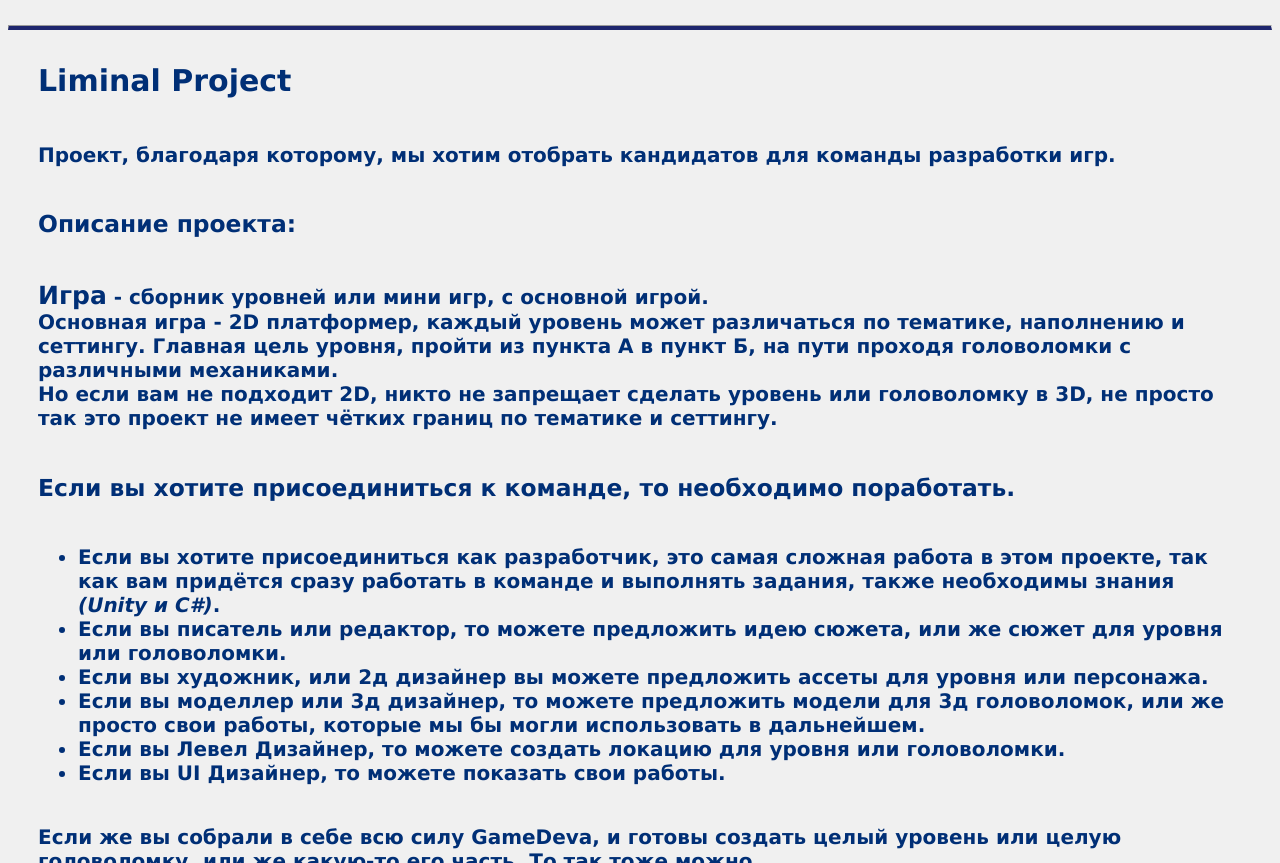
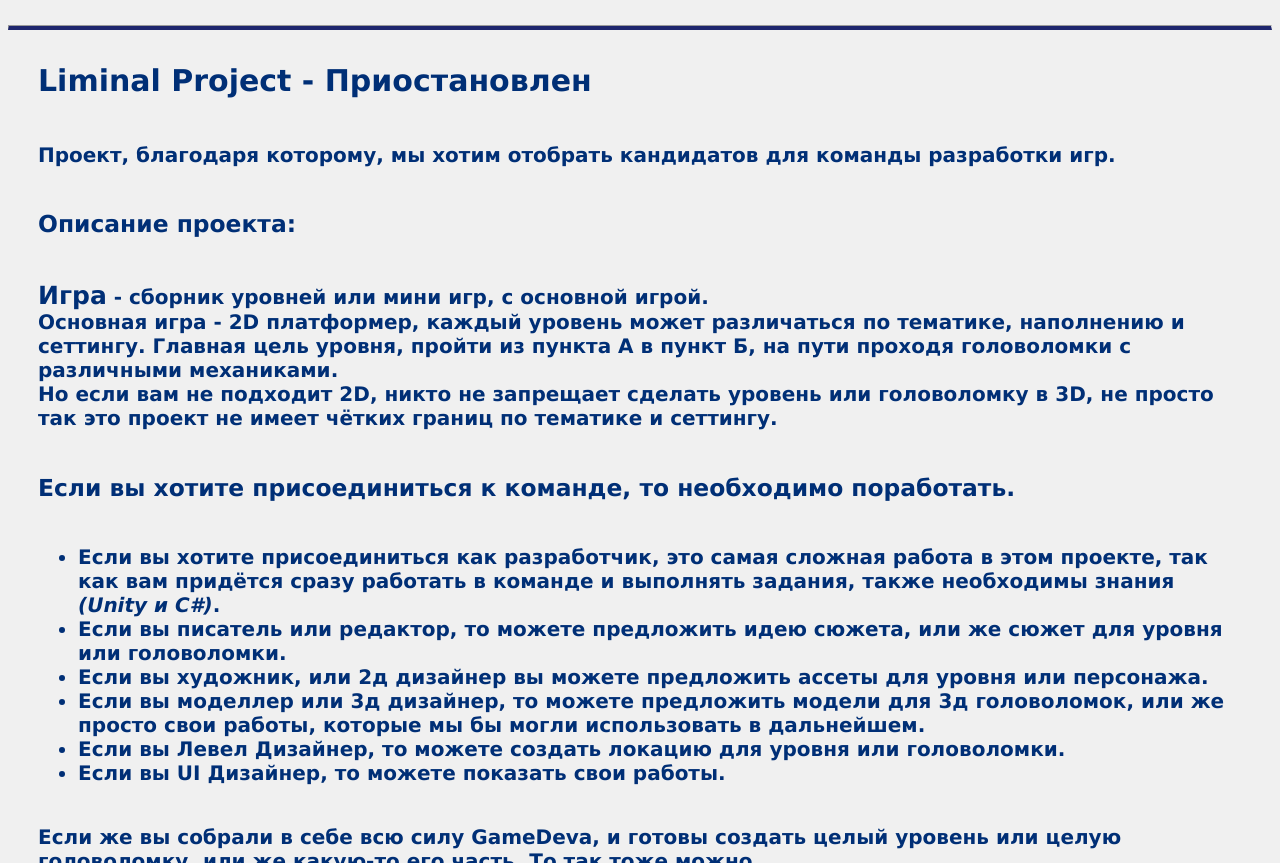
Before and after one commit to Dmitriy-OLW/OLW, a plain HTML site: page index.html in a window 1280 px wide. Shown: the part 4328-5191 px from the top of the page. Drawn offline with Linux system fonts and the light colour scheme.

Commit message:
Update index.html

```diff
--- a/index.html
+++ b/index.html
@@ -180,7 +180,7 @@ U.D.E.P. - страйкбольная команда.<br>
 <hr>
 <section id="section-5">
 
-<h2>Liminal Project</h2>
+<h2>Liminal Project - Приостановлен</h2>
 <p>Проект, благодаря которому, мы хотим отобрать кандидатов для команды разработки игр.</p>
 
 <h3>Описание проекта:</h3>
```
